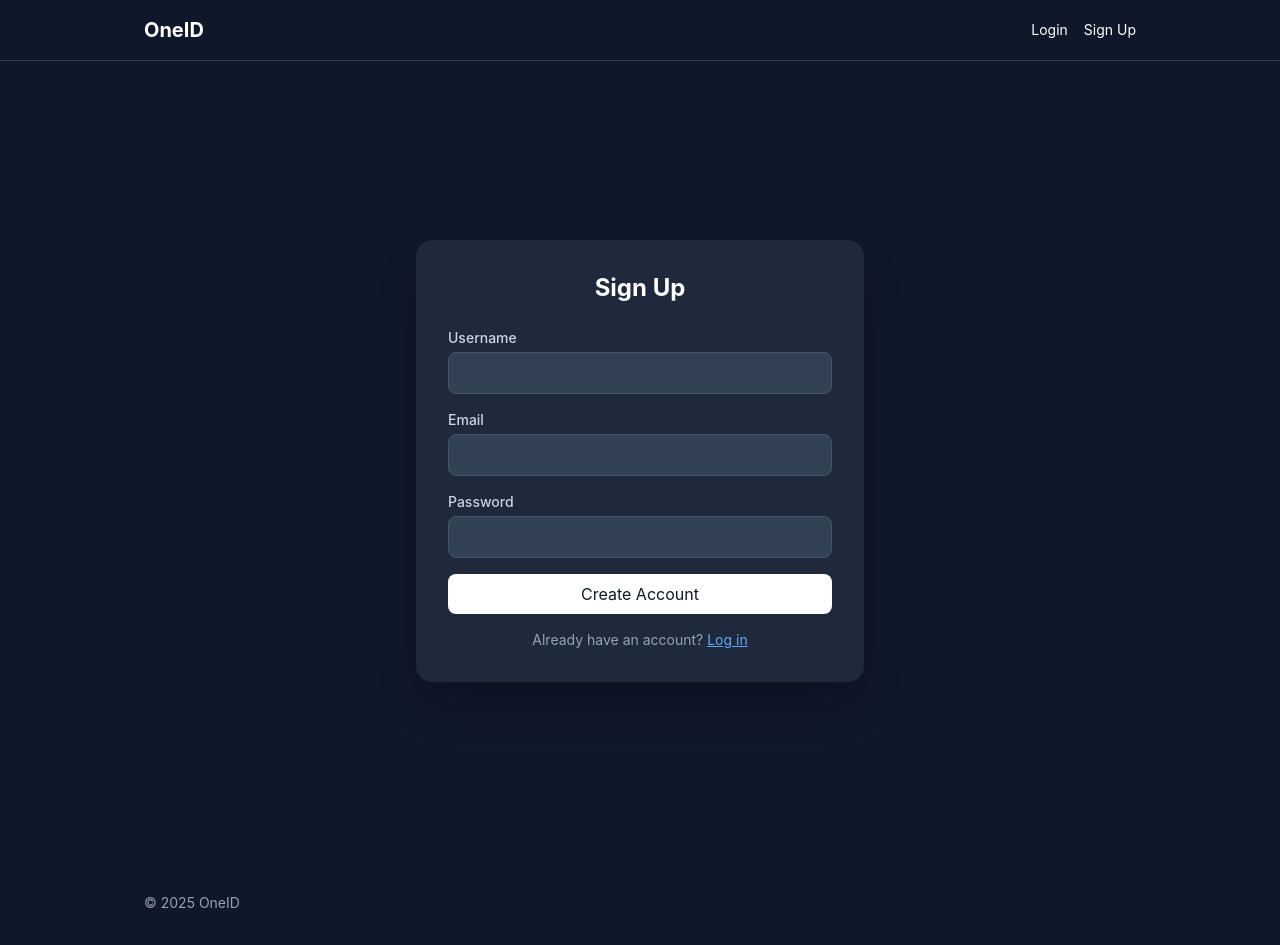
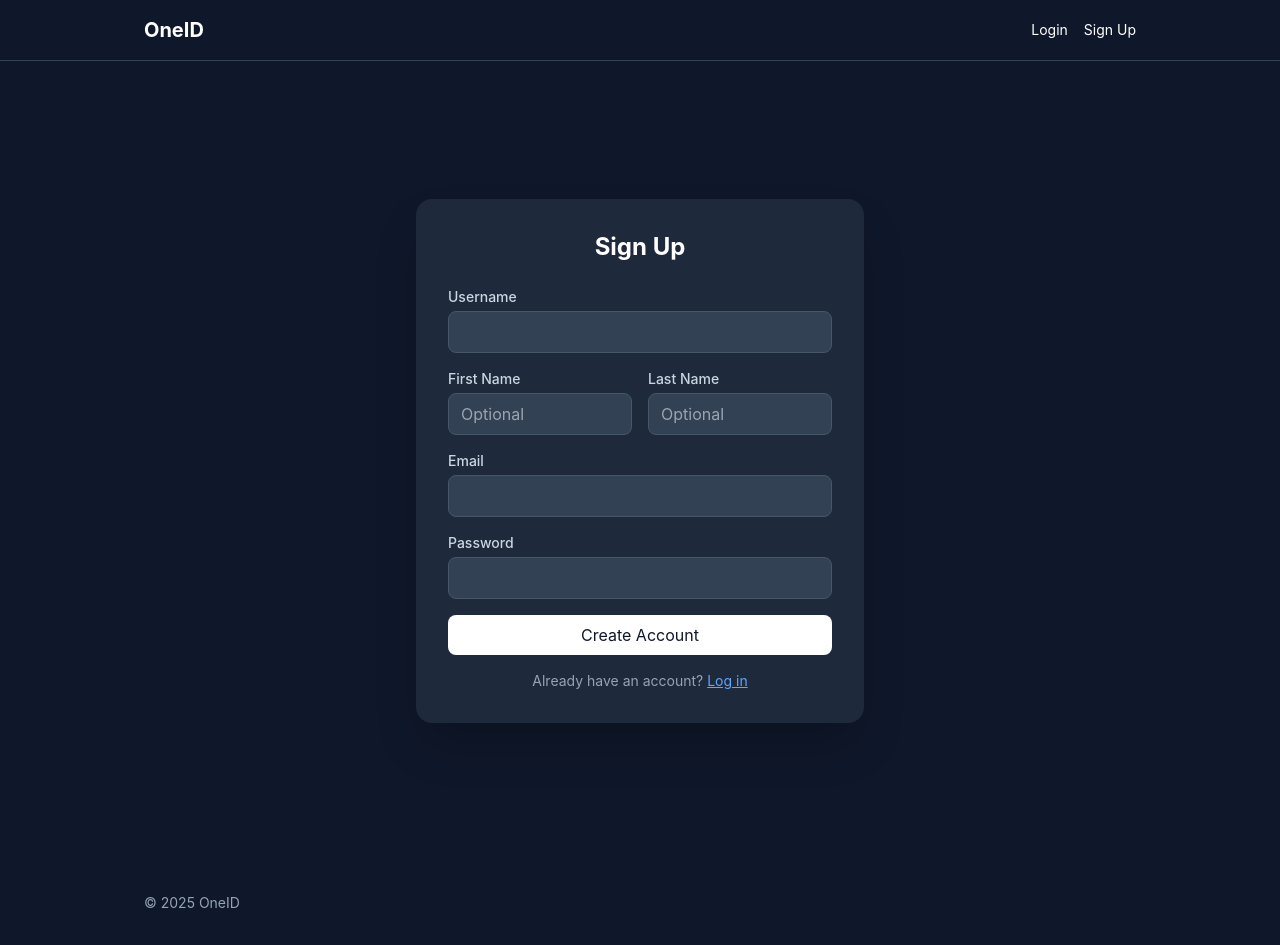
Before and after one commit to StripedBear/OneID, a Next.js app in the folder frontend/: page /register in a window 1280 px wide. Built offline with nearby package versions, Linux system fonts and the light colour scheme; no server answers.

Commit message:
user registry

```diff
--- a/frontend/src/app/register/page.tsx
+++ b/frontend/src/app/register/page.tsx
@@ -10,6 +10,8 @@ export default function RegisterPage() {
   const [username, setUsername] = useState("");
   const [email, setEmail] = useState("");
   const [password, setPassword] = useState("");
+  const [firstName, setFirstName] = useState("");
+  const [lastName, setLastName] = useState("");
   const [error, setError] = useState("");
   const [isLoading, setIsLoading] = useState(false);
   const router = useRouter();
@@ -22,7 +24,13 @@ export default function RegisterPage() {
     try {
       const response = await api<{ access_token: string; token_type: string }>("/auth/register", {
         method: "POST",
-        body: JSON.stringify({ username, email, password }),
+        body: JSON.stringify({
+          username,
+          email,
+          password,
+          first_name: firstName || null,
+          last_name: lastName || null
+        }),
       });
 
       setToken(response.access_token);
@@ -58,6 +66,36 @@ export default function RegisterPage() {
               className="w-full px-3 py-2 bg-slate-700 border border-slate-600 rounded-lg text-white focus:outline-none focus:ring-2 focus:ring-blue-500"
               required
             />
+          </div>
+
+          <div className="grid grid-cols-2 gap-4">
+            <div>
+              <label htmlFor="firstName" className="block text-sm font-medium text-slate-300 mb-1">
+                First Name
+              </label>
+              <input
+                type="text"
+                id="firstName"
+                value={firstName}
+                onChange={(e) => setFirstName(e.target.value)}
+                className="w-full px-3 py-2 bg-slate-700 border border-slate-600 rounded-lg text-white focus:outline-none focus:ring-2 focus:ring-blue-500"
+                placeholder="Optional"
+              />
+            </div>
+
+            <div>
+              <label htmlFor="lastName" className="block text-sm font-medium text-slate-300 mb-1">
+                Last Name
+              </label>
+              <input
+                type="text"
+                id="lastName"
+                value={lastName}
+                onChange={(e) => setLastName(e.target.value)}
+                className="w-full px-3 py-2 bg-slate-700 border border-slate-600 rounded-lg text-white focus:outline-none focus:ring-2 focus:ring-blue-500"
+                placeholder="Optional"
+              />
+            </div>
           </div>
 
           <div>
```
Also changed, not shown: 1 other file (tests, documents, lock files or other folders).
